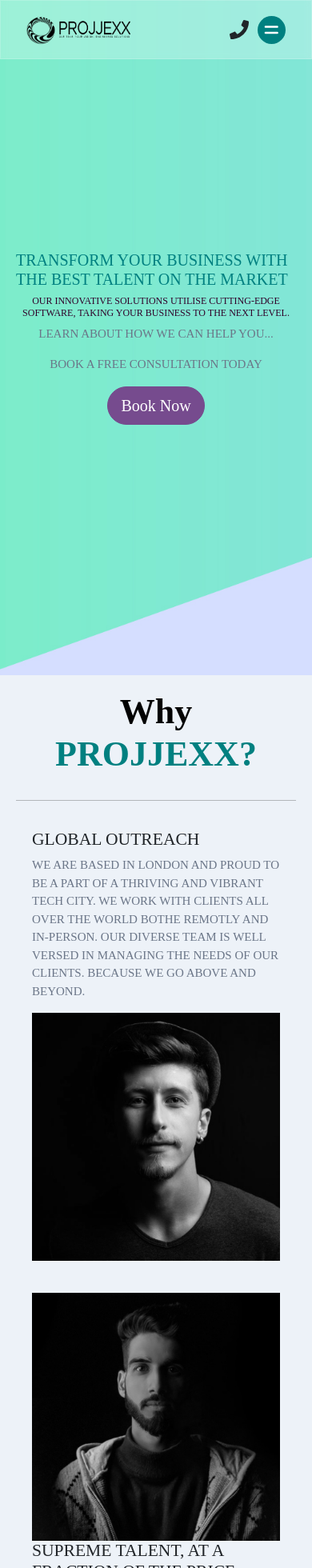
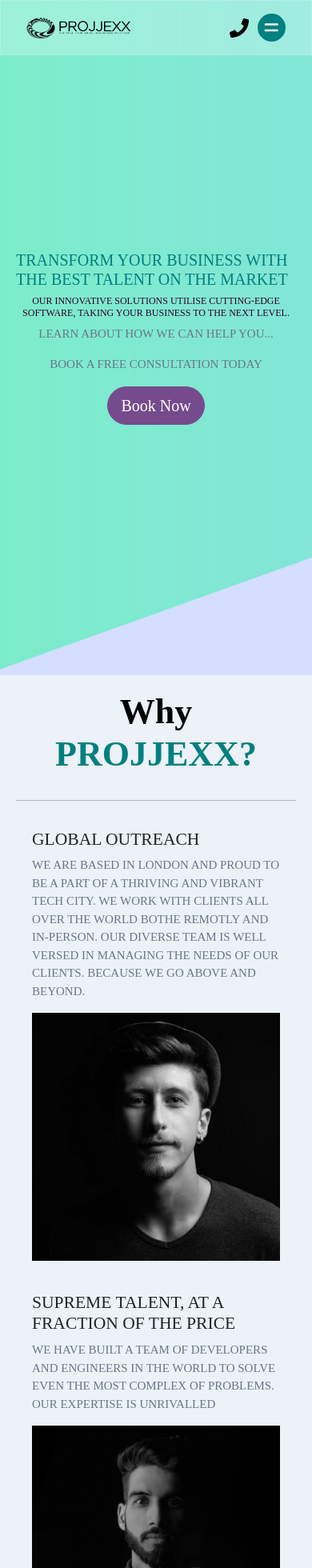
Before and after one commit to H-Chishtee/Company, a React (Create React App) app in the folder jsm_portfolio/frontend_react/: page / in a window 390 px wide. Shown: the top 1960 px of the page at 80% size. Built offline with nearby package versions, Linux system fonts and the light colour scheme; a web font is replaced by a local one.

Commit message:
four commit

```diff
--- a/jsm_portfolio/frontend_react/src/Components/NavBar/NavBar.jsx
+++ b/jsm_portfolio/frontend_react/src/Components/NavBar/NavBar.jsx
@@ -33,9 +33,9 @@ const NavBar = () => {
         )}
       </ul>
       <div className="app__navbar-logo cell">
+        <a href="tel:+44 7821 949281" className="p-textt">
         <FaPhone className="phone-icon rotated" />
-        <a href="tel:+44 7821 949281" className="p-textt">
-          +44 7821 949281
+         <div className="cellnum">+44 7821 949281</div>
         </a>
       </div>
       <div className="app__navbar-menu">
--- a/jsm_portfolio/frontend_react/src/Components/NavBar/NavBar.scss
+++ b/jsm_portfolio/frontend_react/src/Components/NavBar/NavBar.scss
@@ -26,7 +26,6 @@
     transform: rotate(-360deg); /* Rotate the icon by 180 degrees */
   }
   img {
-    height: 40px;
     width: 130px;
     @media screen and (min-width: 2000px) {
       height: 20px;
@@ -163,13 +162,21 @@
     display: none;
   }
 }
-
+.p-textt{
+  display: contents;
+}
+svg{
+  color: black;
+}
 
 @media screen and (max-width: 430px) {
   .cell{
     margin-left: 112px;
   }
   .p-textt{
+    display: contents;
+  }
+  .cellnum{
     display: none;
   }
 
--- a/jsm_portfolio/frontend_react/src/Container/About/About.jsx
+++ b/jsm_portfolio/frontend_react/src/Container/About/About.jsx
@@ -33,7 +33,7 @@ const About = () => {
         </div>
         <div className="secondary">
           <div className="container">
-            <div className="row">
+            <div className="row rev">
               <div className="col-6 image">
                 <img src={images.team03} alt="Team" />
               </div>
--- a/jsm_portfolio/frontend_react/src/Container/About/About.scss
+++ b/jsm_portfolio/frontend_react/src/Container/About/About.scss
@@ -78,3 +78,10 @@
 .desc{
   display: block !important;
 }
+
+@media screen and (max-width: 430px) {
+  .rev{
+    flex-direction: column-reverse;
+  }
+
+}
```
